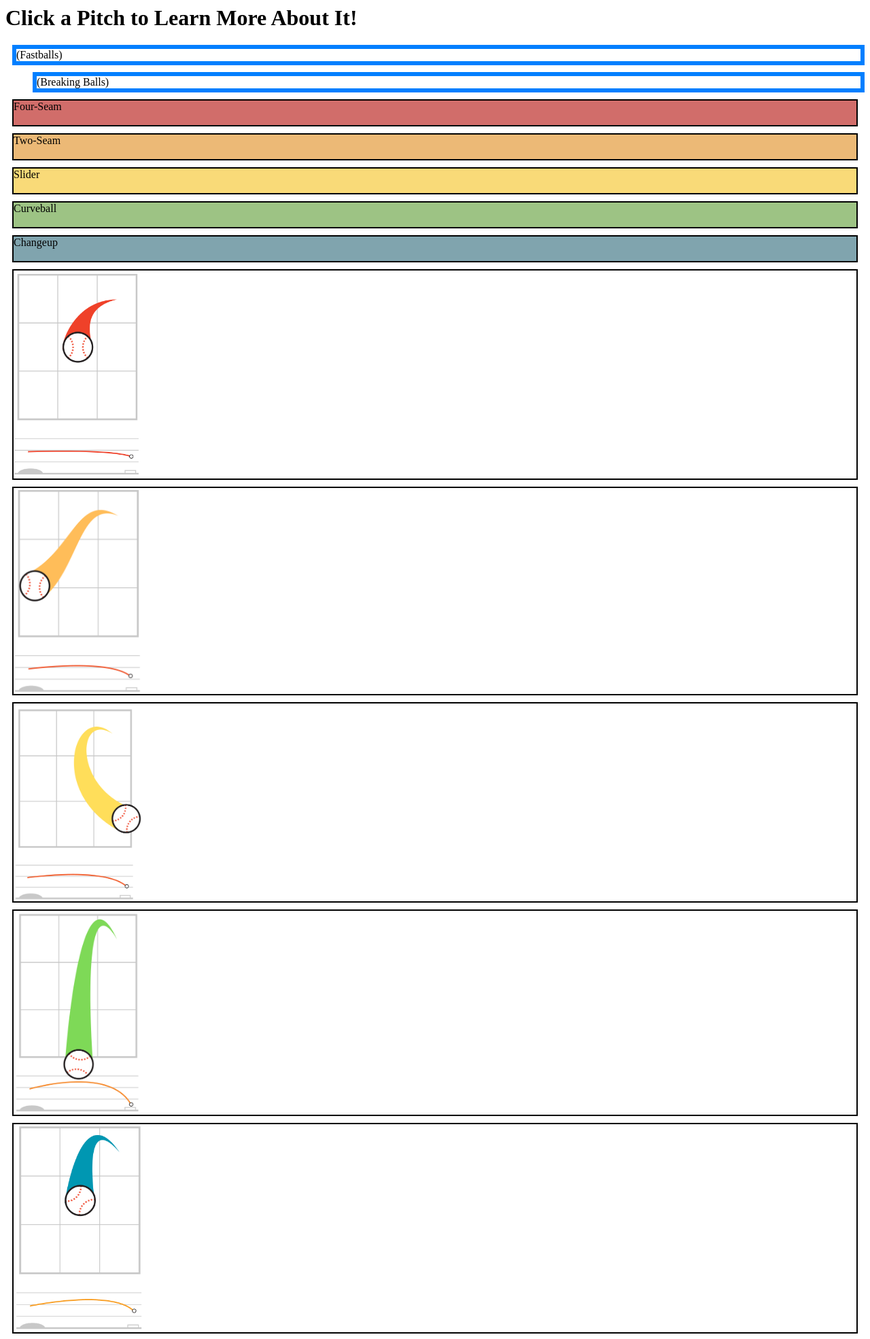
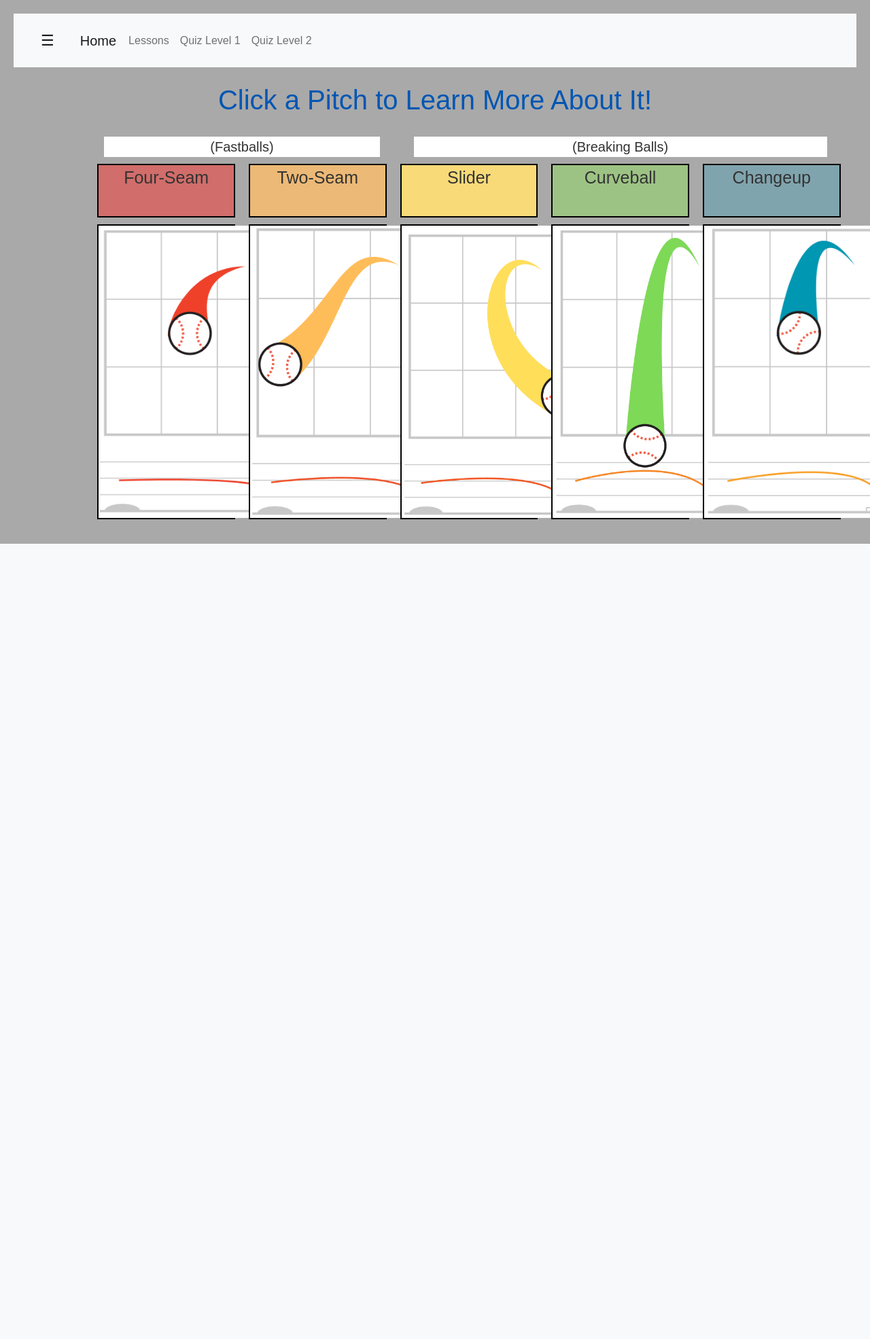
Before and after one commit to cjd2186/CRUD-Baseball_TechEd-Website, a Flask app: page /lessons in a window 1280 px wide. Shown: the whole page at 68% size. After the commit the page ends 800 px from the top, so only its background shows below. Run offline with Flask 3, Linux system fonts and the light colour scheme; some libraries are stand-ins or nearby versions.

Commit message:
lesson UI working

```diff
--- a/static/css/lessons.css
+++ b/static/css/lessons.css
@@ -4,6 +4,10 @@
 
 .black-border{
     border: solid 2px black;
+    padding-left: 0px;
+    padding-right: 0px;
+    font-size: 25px;
+    text-align: center;
 }
 
 .spacer{
@@ -13,14 +17,18 @@
 }
 
 .spacer2{
-    margin-left: 10px;
+    margin-left: 20px;
     margin-right: 0px;
     margin-top: 10px;
+    font-size: 20px;
+    text-align: center;
 }
 
 .spacer3{
-    margin-left: 40px;
+    margin-left: 50px;
     margin-top: 10px;
+    font-size: 20px;
+    text-align: center;
 }
 
 .red-base{
@@ -42,3 +50,11 @@
 .teal-base{
     background-color: #80A4AE;
 }
+
+.white-bk{
+    background-color: white;
+}
+
+.pitch-name{
+    top: 50%;
+}
--- a/static/css/main.css
+++ b/static/css/main.css
@@ -78,19 +78,25 @@
 }
 
 .hamburger {
-    background: grey;
+    background: #f8f9fa;
     border: none;
-    font-size: 30px;
+    font-size: 22px;
     cursor: pointer;
+    margin-bottom: 10px;
 }
 
 .menu {
     display: none;
     position: absolute;
-    background-color: #f9f9f9;
+    background-color: #f8f9fa;
     box-shadow: 0 8px 16px 0 rgba(0,0,0,0.2);
     width: 200%;
     z-index: 1;
+}
+
+#home-nav{
+    margin-left: 10px;
+    margin-right: 10px;
 }
 
 .menu a {
@@ -103,3 +109,21 @@
 .menu a:hover {
     background-color: #f1f1f1;
 }
+
+.stadium-img{
+    margin-left: 100px;
+    margin-right: 100px;
+}
+
+#pitch-diagram{
+    margin-left: 100px;
+}
+
+#quiz-diagram{
+    text-align: right;
+    padding-right: 200px;
+}
+
+.home-img{
+    width: 70%;
+}
--- a/static/js/home.js
+++ b/static/js/home.js
@@ -2,7 +2,3 @@
 function goToPage(path){
     window.location.href = path;
 };
-
-$(document).ready(function(){
-    toggleDropdown()
-});
--- a/static/js/layout.js
+++ b/static/js/layout.js
@@ -1,12 +1,4 @@
 // layout.js
-function navigateToEndpoint() {
-    var selectElement = document.getElementById('endpoints');
-    var value = selectElement.value;
-    if (value) {
-      window.location.href = value; // Navigate to the selected endpoint
-    }
-  }
-
 function toggleMenu() {
     var menu = document.getElementById("menu");
     if (menu.style.display === "block") {
@@ -15,9 +7,3 @@
         menu.style.display = "block";
     }
 }
-
-
-$(document).ready(function(){
-    toggleMenu()
-    navigateToEndpoint()
-});
--- a/static/js/lessons.js
+++ b/static/js/lessons.js
@@ -3,6 +3,24 @@
     window.location.href = window.location.origin + path;
 };
 
+function quiz() {
+    var pitchName = $('#currentPitchName').val().trim().toLowerCase(); // Normalize the pitch name
+    console.log("THIS", pitchName)
+    if (pitchName === "changeup") {
+        var $button = $('<button>', {
+            text: 'Quiz your Understanding!',
+            click: function() {
+                window.location.href = '/quiz'; // Correct the path if necessary
+            },
+            class: 'btn btn-info' // Bootstrap button styling
+        });
+
+        $('#quizButtonContainer').append($button);
+    }
+};
+
 $(document).ready(function(){
+    quiz();
+    console.log("QUIZ")
     toggleDropdown()
 });
--- a/templates/layout.html
+++ b/templates/layout.html
@@ -29,7 +29,7 @@
         <div class="container-fluid">
             <!-- Compass Dropdown -->
             <div class="hamburger-menu">
-                <button class="hamburger" onclick="toggleMenu()">☰</button>
+                <button class="hamburger navbar-brand" onclick="toggleMenu()">☰</button>
                 <div class="menu" id="menu">
                     <a href="/pitches/four-seam">Four-Seam</a>
                     <a href="/pitches/two-seam">Two-Seam</a>
@@ -40,11 +40,12 @@
             </div>
 
             <!-- Navbar Brand -->
-            <a class="navbar-brand" href="/">Home</a>
+            <a class="navbar-brand" id="home-nav" href="/">Home</a>
 
             <!-- Navbar Links -->
             <div class="collapse navbar-collapse" id="navbarNavAltMarkup">
                 <div class="navbar-nav">
+                    <a class="nav-link" href="/lessons">Lessons</a>
                     <a class="nav-link" href="/part1">Quiz Level 1</a>
                     <a class="nav-link" href="/part2">Quiz Level 2</a>
                     <!-- <a class="nav-link" href="/quiz3">Quiz Part 3</a> -->
@@ -53,7 +54,7 @@
         </div>
     </nav>
 
-    <div class="container lgray-base">
+    <div class="container-fluid dkgray-base">
         {% block content %}
         {% endblock %}
     </div>
--- a/templates/lessons.html
+++ b/templates/lessons.html
@@ -1,4 +1,7 @@
 <!-- lessons.html -->
+{% extends "layout.html" %}
+
+{% block title %}Lessons{% endblock %}
 
 {% block content %}
 <html>
@@ -9,13 +12,14 @@
 </head>
 <body>
     <div class="container-fluid">
+        <br>
         <h1 class="text-center"> Click a Pitch to Learn More About It!</h1>
         <div class="row">
             <div class="col-1"></div>
-            <div class= "col-4 blue-border spacer2">
+            <div class= "col-4 white-bk spacer2">
                 (Fastballs)
             </div>
-            <div class= "col-6 blue-border spacer3">
+            <div class= "col-6 white-bk spacer3">
                 (Breaking Balls)
             </div>
             <div class="col-1"></div>
@@ -26,7 +30,7 @@
             {% for pitch in pitches %}
             <div class="col-2 black-border spacer {{ pitch.color }}">{{ pitch.name }} <br><br> </div>
             {% endfor %}
-            <div class="col-1"></div>
+            <div class="col-1 "></div>
         </div>
 
         <!-- Images row -->
@@ -34,7 +38,7 @@
             <div class="col-1"></div>
             {% for pitch in pitches %}
             <div class="col-2 black-border spacer clickable">
-                <img onclick="goToPage('{{ url_for('pitch', pitch_name=pitch.path) }}')" src="{{ url_for('static', filename='images/' ~ pitch.name ~ '-right.png') }}" alt="{{ pitch.name }} Path" width="190">
+                <img onclick="goToPage('{{ url_for('pitch', pitch_name=pitch.path) }}')" src="{{ url_for('static', filename='images/' ~ pitch.name ~ '-right.png') }}" alt="{{ pitch.name }} Path" width="270" height="430">
             </div>
             {% endfor %}
             <div class="col-1"></div>
```
Also changed, not shown: templates/home.html (+15 -16 lines), templates/part2.html (deleted, +0 -8 lines), templates/pitch_template.html (+16 -6 lines), templates/quizzes.html (deleted, +0 -56 lines).
